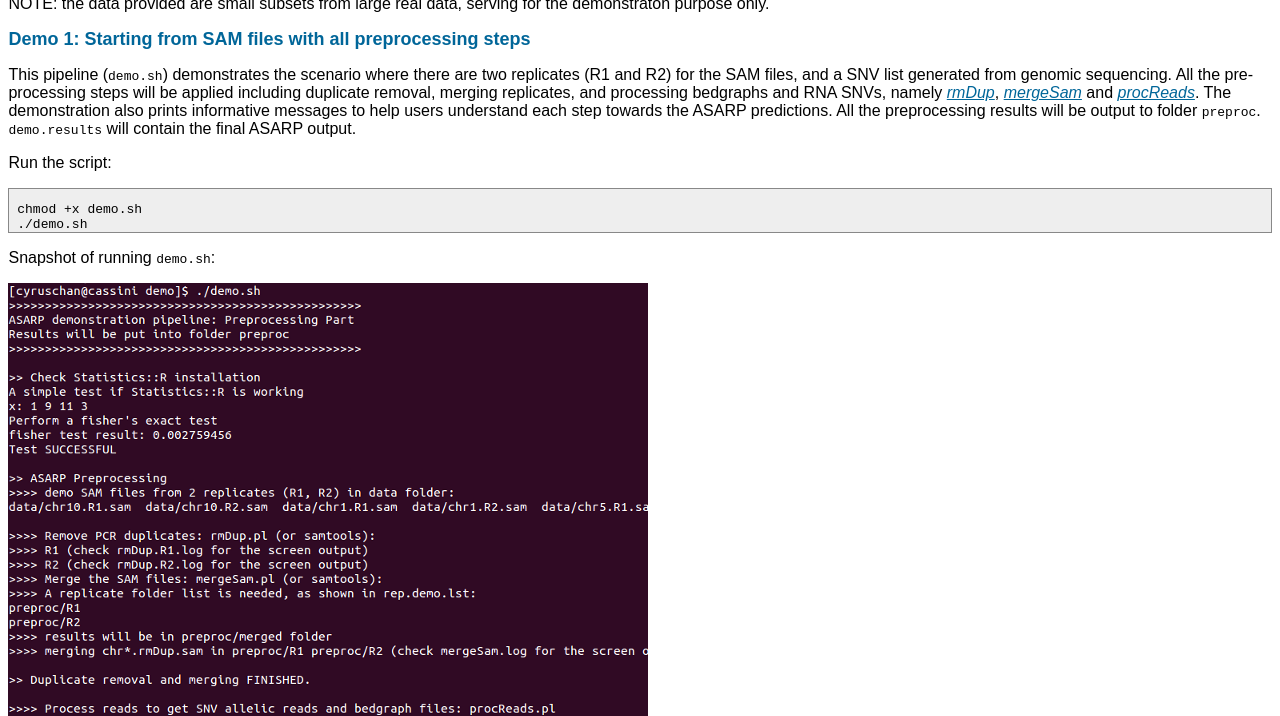
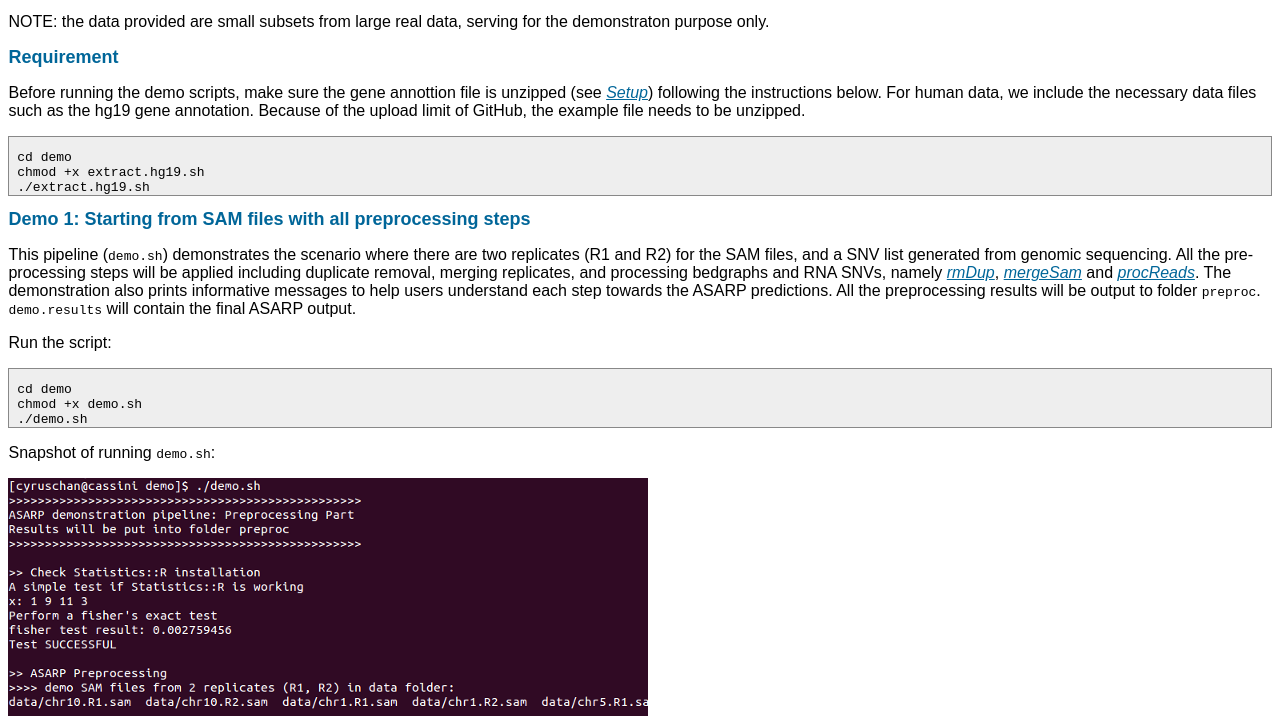
Before and after one commit to cyruschan/ASARP, a plain HTML site: page doc/Demo.html in a window 1280 px wide. Shown: the part 244-960 px from the top of the page. Drawn offline with Linux system fonts and the light colour scheme.

Commit message:
Add unzip data/hg19.merged.to.ensg.all.tx.03.18.2011.txt.gz instructions

```diff
--- a/doc/Demo.html
+++ b/doc/Demo.html
@@ -11,6 +11,7 @@ Demo
 <div class="toc">
 <ul>
 <li><a href='#Demo'>Demo</a></li>
+<li><a href='#Requirement'>Requirement</a></li>
 <li><a href='#Demo 1: Starting from SAM files with all preprocessing steps'>Demo 1: Starting from SAM files with all preprocessing steps</a></li>
 <li><a href='#Demo 2: Starting from bedgraph and RNA SNV files'>Demo 2: Starting from bedgraph and RNA SNV files</a></li>
 <li><a href='#P-value cutoffs with FDR control'>P-value cutoffs with FDR control</a></li>
@@ -23,10 +24,17 @@ Demo
 <a name='Demo'></a><h1>Demo</h1>
 <p>This page describes the two quick demonstrations (demo) for users to get started with the ASARP pipeline, one starting from SAM files and the other from bedgraph and RNA SNV files. Please check out <i><a href='Setup.html'>Setup</a></i> before running the demo. The demo scripts and data are bundled with the pipeline, available in the demo folder.</p>
 <p>NOTE: the data provided are small subsets from large real data, serving for the demonstraton purpose only.</p>
+<a name='Requirement'></a><h1>Requirement</h1>
+<p>Before running the demo scripts, make sure the gene annottion file is unzipped (see <i><a href='Setup.html'>Setup</a></i>) following the instructions below.
+For human data, we include the necessary data files such as the hg19 gene annotation. Because of the upload limit of GitHub, the example file needs to be unzipped.</p>
+<pre> cd demo
+ chmod +x extract.hg19.sh
+ ./extract.hg19.sh</pre>
 <a name='Demo 1: Starting from SAM files with all preprocessing steps'></a><h1>Demo 1: Starting from SAM files with all preprocessing steps</h1>
 <p>This pipeline (<code>demo.sh</code>) demonstrates the scenario where there are two replicates (R1 and R2) for the SAM files, and a SNV list generated from genomic sequencing. All the pre-processing steps will be applied including duplicate removal, merging replicates, and processing bedgraphs and RNA SNVs, namely <i><a href='rmDup.html'>rmDup</a></i>, <i><a href='mergeSam.html'>mergeSam</a></i> and <i><a href='procReads.html'>procReads</a></i>. The demonstration also prints informative messages to help users understand each step towards the ASARP predictions. All the preprocessing results will be output to folder <code>preproc</code>. <code>demo.results</code> will contain the final ASARP output.</p>
 <p>Run the script:</p>
-<pre> chmod +x demo.sh
+<pre> cd demo
+ chmod +x demo.sh
  ./demo.sh</pre>
 <p>Snapshot of running <code>demo.sh</code>:</p>
 <p><img src='img/demo.png' border=0></p>
```
Also changed, not shown: doc/Setup.html (+7 -0 lines), 4 other files.
